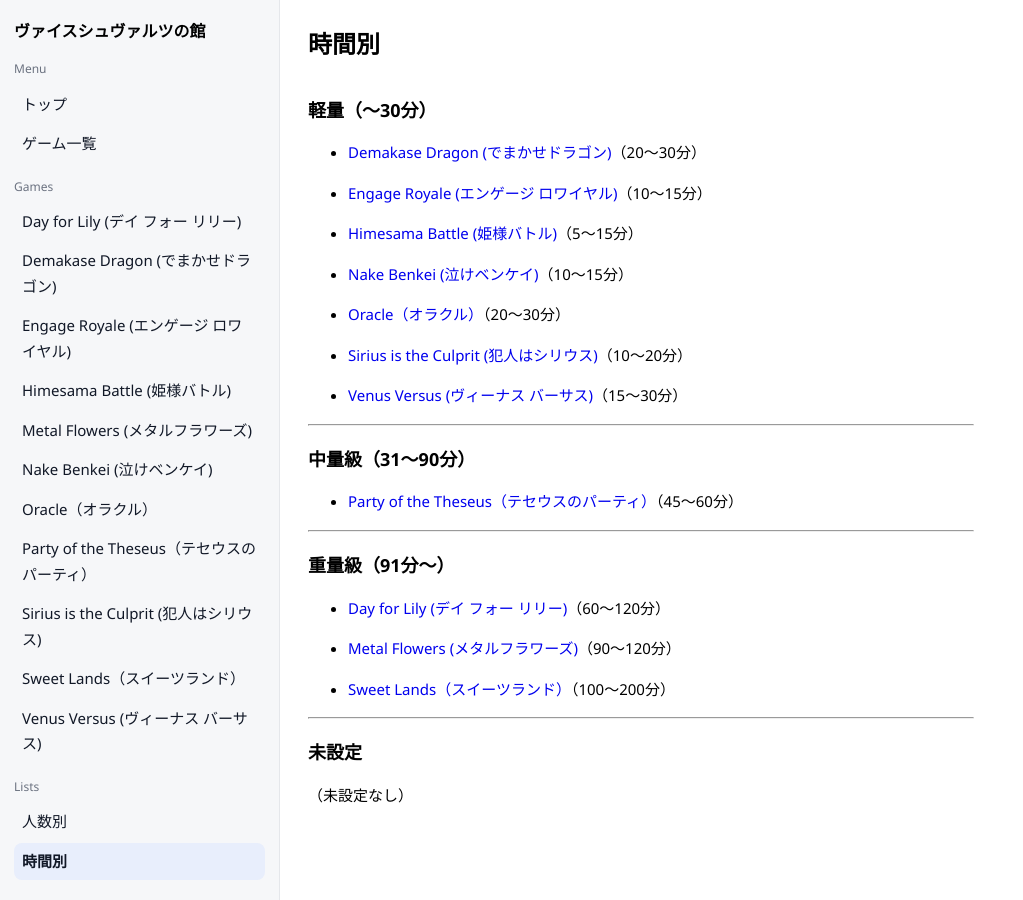
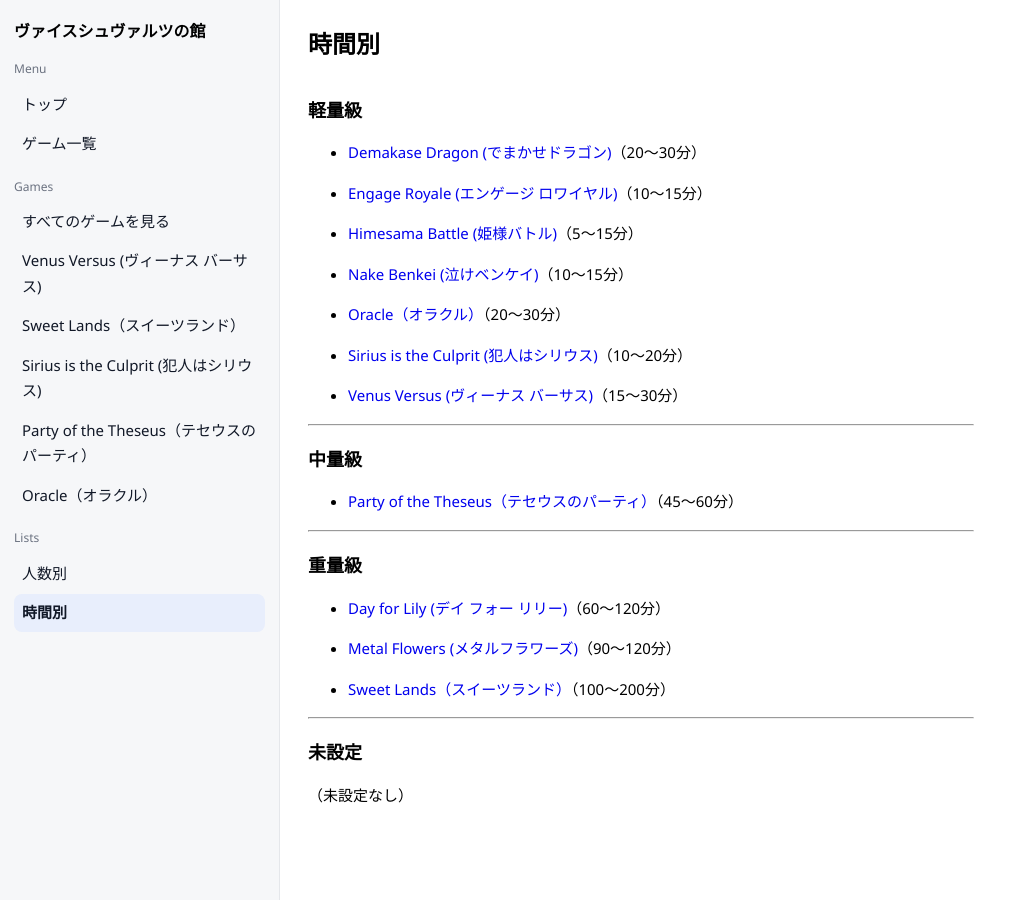
Before and after one commit to weiss-schwarz-house/weiss-schwarz-house, a Jekyll site: the page built from lists/time.md, in a window 1280 px wide. Shown: the whole page, without its empty margins (0-1023 px from the left). Built offline with Jekyll 4.4.1, drawn with Linux system fonts in a browser that asks for light colours.

Commit message:
#14 ページの修正

```diff
--- a/_includes/sidebar.html
+++ b/_includes/sidebar.html
@@ -11,13 +11,24 @@
 
   <div class="nav-section">
     <div class="nav-section-title">Games</div>
+    <!-- ゲームの全一覧は表示しない。ゲーム一覧ページへのリンクと最新5件のみ表示 -->
+    <a href="{{ '/games/' | relative_url }}" class="">すべてのゲームを見る</a>
 
-    <!-- games/ 配下のページを自動で列挙（index.mdは除外） -->
-    {% assign games_pages = site.pages | where_exp: "p", "p.url contains '/games/'" | where_exp: "p", "p.url !=
-    '/games/'" | sort: "title" %} {% if games_pages.size > 0 %} {% for g in games_pages %}
-    <a href="{{ g.url | relative_url }}" class="{% if page.url == g.url %}active{% endif %}"> {{ g.title }} </a>
-    {% endfor %} {% else %}
-    <span style="color: #6b7280">（ゲームページなし）</span>
+    {% assign games_pages = site.pages | where_exp: "p", "p.url contains '/games/' and p.url != '/games/'" %}
+    {% assign recent_by_date = games_pages | sort: 'date' | reverse %}
+    {% if recent_by_date.size == 0 %}
+      <!-- タイトル順でフォールバック -->
+      {% assign recent_by_date = games_pages | sort: 'title' %}
+    {% endif %}
+    {% assign recent = recent_by_date | slice: 0,5 %}
+    {% if recent.size > 0 %}
+      <div class="recent-games">
+        {% for g in recent %}
+          <a href="{{ g.url | relative_url }}" class="{% if page.url == g.url %}active{% endif %}">{{ g.title }}</a>
+        {% endfor %}
+      </div>
+    {% else %}
+      <span style="color: #6b7280">（ゲームページなし）</span>
     {% endif %}
   </div>
 
--- a/lists/time.md
+++ b/lists/time.md
@@ -22,7 +22,7 @@ title: 時間別
 </div>
 {% endif %}
 
-## 軽量（〜{{ light_max }}分）
+## 軽量級
 
 {% assign found = 0 %}
 {% for g in games_pages %}
@@ -41,7 +41,7 @@ title: 時間別
 
 ---
 
-## 中量級（{{ light_max | plus: 1 }}〜{{ medium_max }}分）
+## 中量級
 
 {% assign found = 0 %}
 {% for g in games_pages %}
@@ -60,7 +60,7 @@ title: 時間別
 
 ---
 
-## 重量級（{{ medium_max | plus: 1 }}分〜）
+## 重量級
 
 {% assign found = 0 %}
 {% for g in games_pages %}
```
